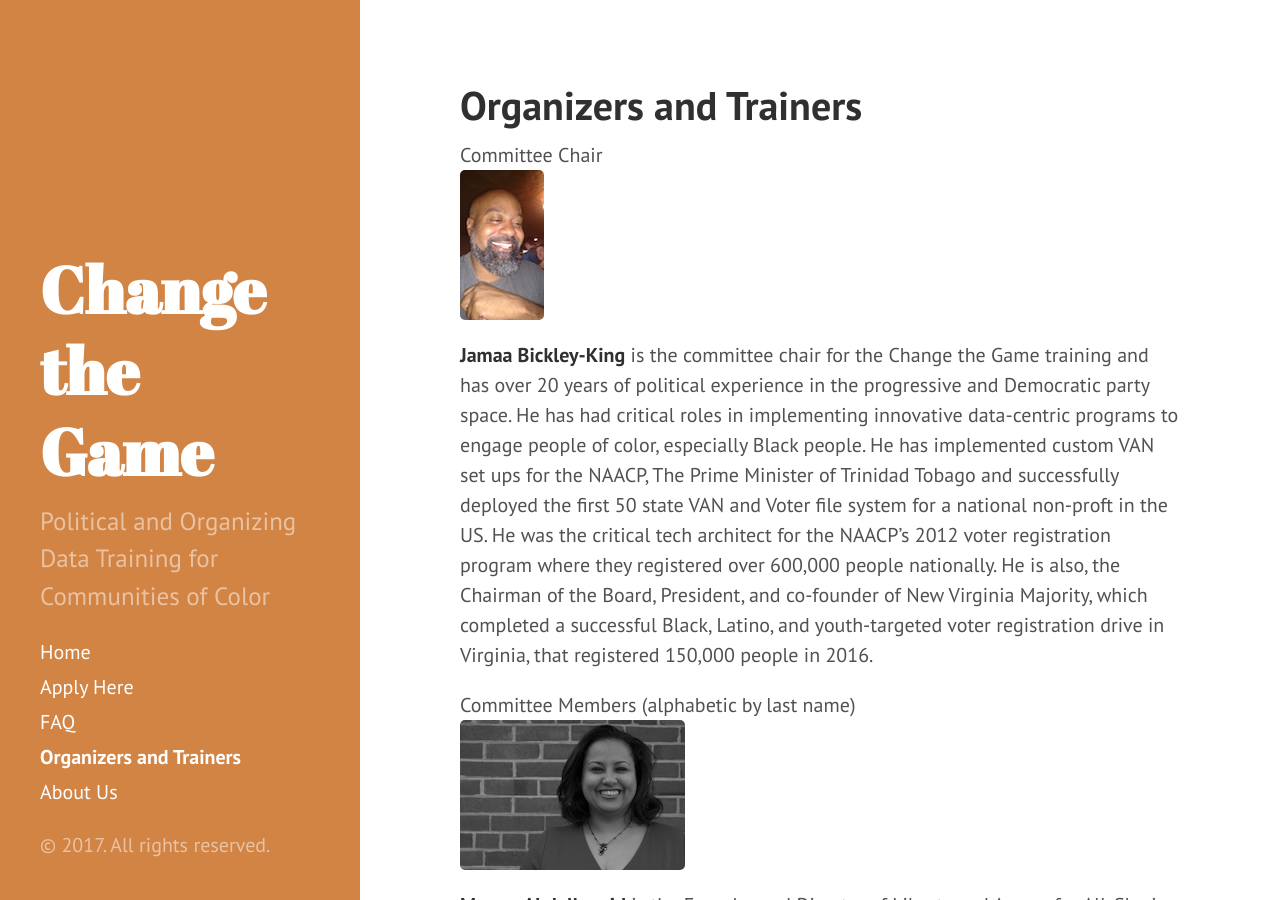
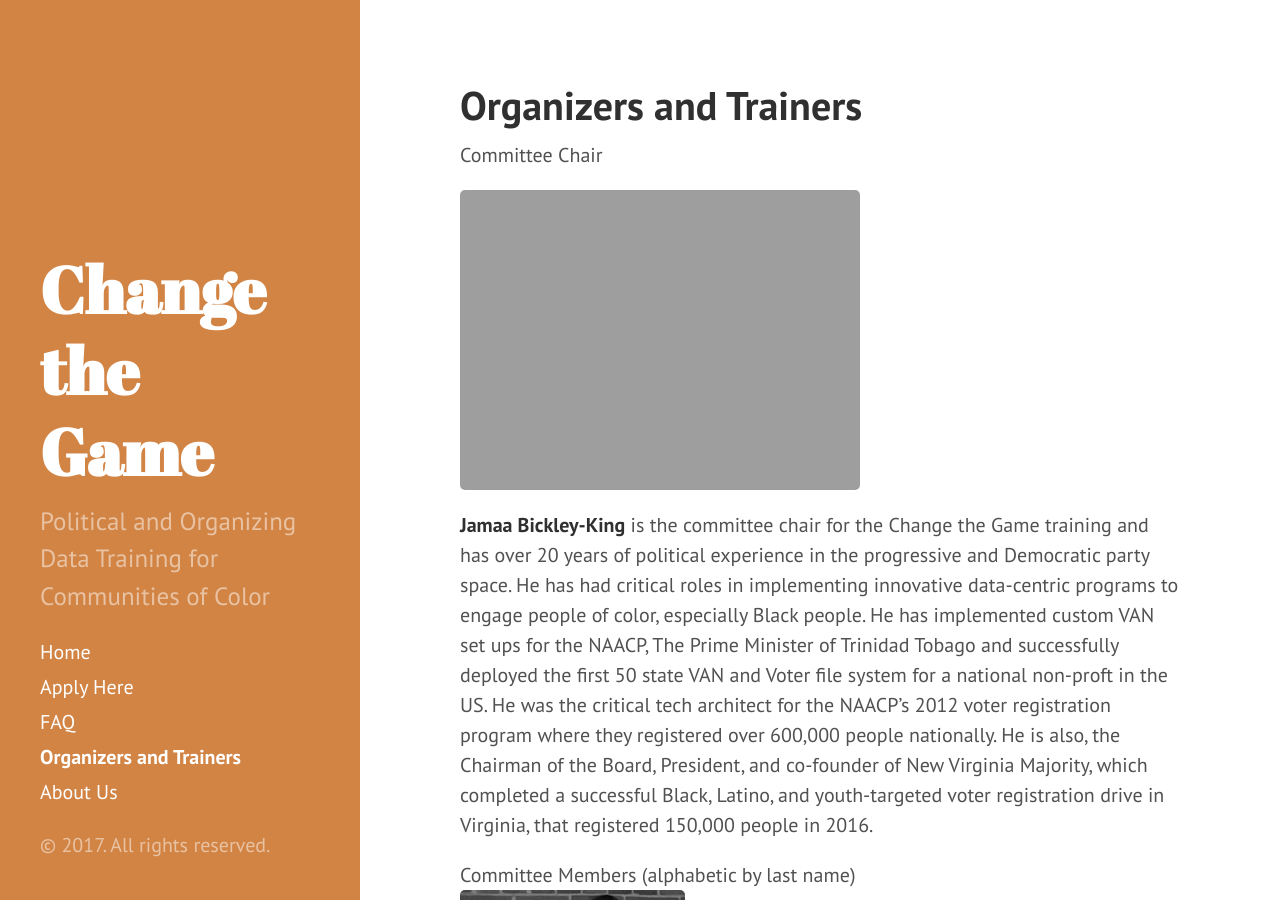
Before and after one commit to anniejw6/changethegame_site, a Jekyll site: the page built from trainers.md, in a window 1280 px wide and 900 px high. Built offline with Jekyll 4.4.1, drawn with Linux system fonts in a browser that asks for light colours.

Commit message:
Update trainers.md

```diff
--- a/trainers.md
+++ b/trainers.md
@@ -3,7 +3,8 @@
 title: Organizers and Trainers
 ---
 Committee Chair
-![Jamaa]({{site.url}}/public/jamaa.jpg)
+
+![Jamaa]({{ site.url }}/public/jamaa.png)
 **Jamaa Bickley-King** is the committee chair for the Change the Game training and has over 20 years of political experience in the progressive and Democratic party space. He has had critical roles in implementing innovative data-centric programs to engage people of color, especially Black people. He has implemented custom VAN set ups for the NAACP, The Prime Minister of Trinidad Tobago and successfully deployed the first 50 state VAN and Voter file system for a national non-proft in the US. He was the critical tech architect for the NAACP's 2012 voter registration program where they registered over 600,000 people nationally. He is also, the Chairman of the Board, President, and co-founder of New Virginia Majority, which completed a successful Black, Latino, and youth-targeted voter registration drive in Virginia, that registered 150,000 people in 2016.
 
 Committee Members (alphabetic by last name)
```
